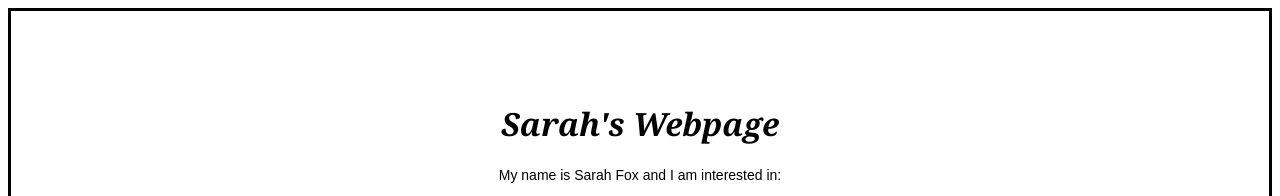
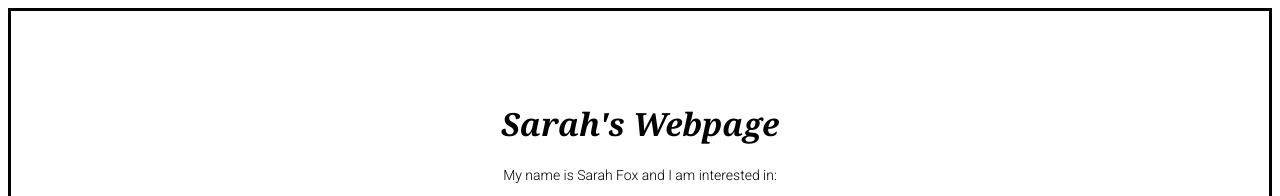
Before and after one commit to foxster14/virtual-machine-shenanigans, a plain HTML site: page index.html in a window 1280 px wide. Shown: the top 196 px of the page. Drawn offline with Linux system fonts and the light colour scheme.

Commit message:
added Roboto web font

```diff
--- a/index.html
+++ b/index.html
@@ -3,6 +3,9 @@
   <head>
    <title>My Web Page</title>
    <link rel="stylesheet" href="style.css">
+   <link rel="preconnect" href="https://fonts.googleapis.com">
+    <link rel="preconnect" href="https://fonts.gstatic.com" crossorigin>
+    <link href="https://fonts.googleapis.com/css2?family=Roboto:wght@300&display=swap" rel="stylesheet">
   </head>
   <body>
     <div>
--- a/style.css
+++ b/style.css
@@ -4,7 +4,7 @@ h1 {
 
 p {
     font-size: 14px;
-    font-family: Arial, Helvetica, sans-serif;
+    font-family: 'Roboto', Arial, Helvetica, sans-serif;
 }
 
 div {
```
